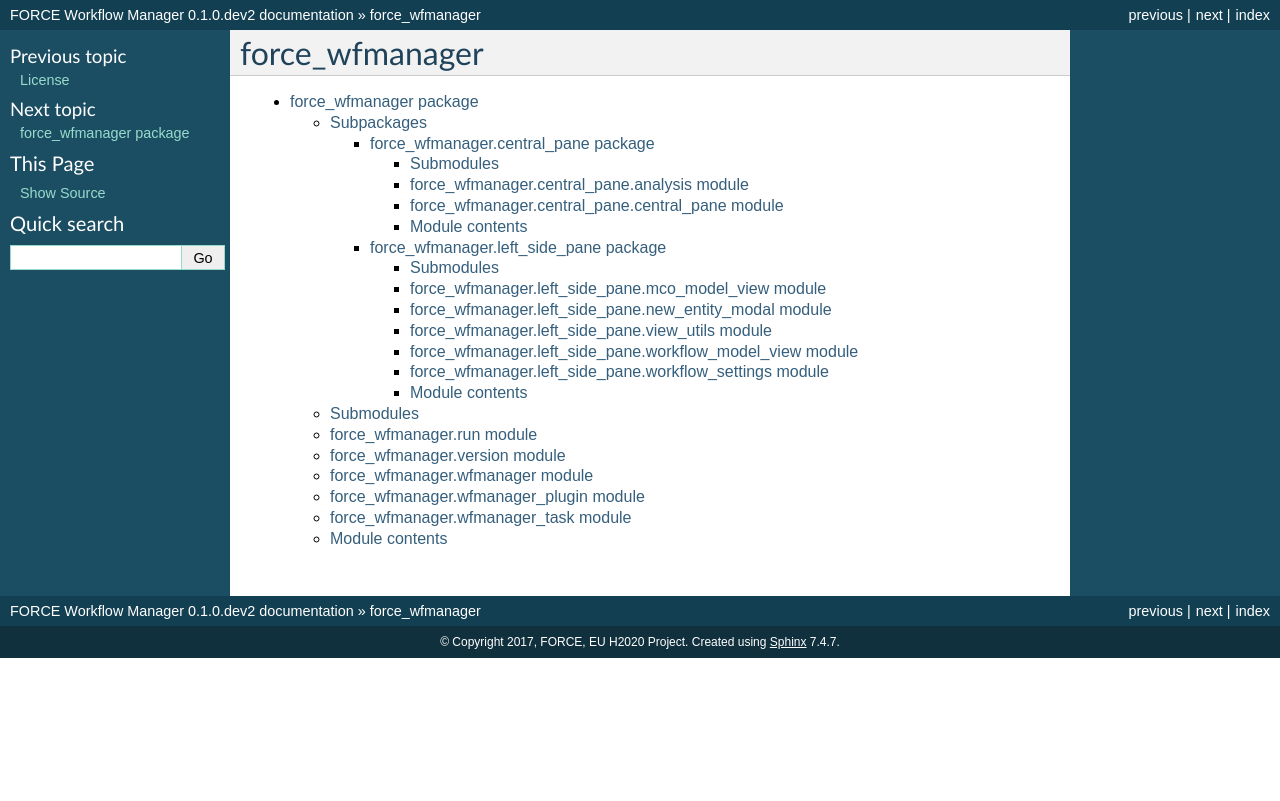
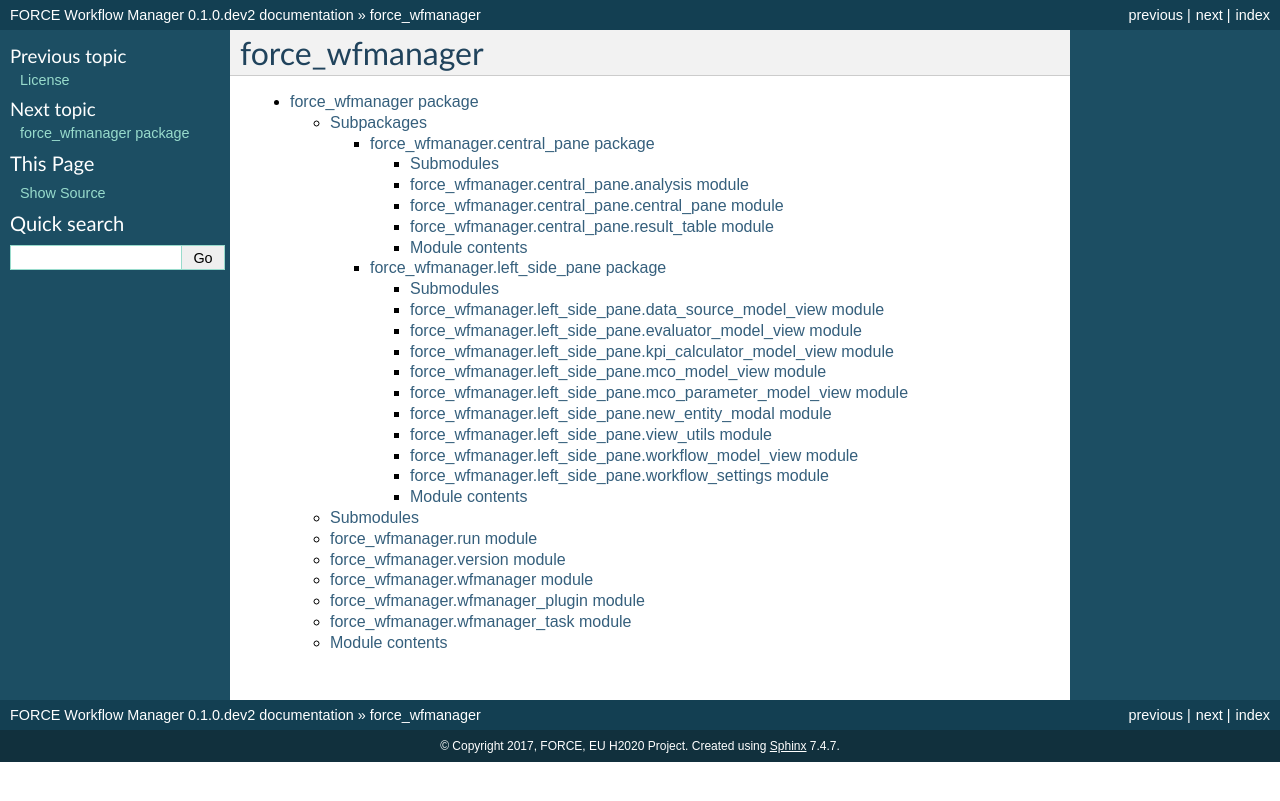
Before and after one commit to force-h2020/force-wfmanager, a Sphinx documentation site: the page built from doc/source/api/modules.rst, in a window 1280 px wide. Shown: the top 801 px of the page. Built offline with Sphinx 7.4.7, drawn with Linux system fonts in a browser that asks for light colours; the version number is read from the project's files by our own code.

Commit message:
Make doc

```diff
--- a/doc/source/api/force_wfmanager.central_pane.rst
+++ b/doc/source/api/force_wfmanager.central_pane.rst
@@ -20,6 +20,14 @@
     :undoc-members:
     :show-inheritance:
 
+force_wfmanager.central_pane.result_table module
+------------------------------------------------
+
+.. automodule:: force_wfmanager.central_pane.result_table
+    :members:
+    :undoc-members:
+    :show-inheritance:
+
 
 Module contents
 ---------------
```
Also changed, not shown: doc/source/api/force_wfmanager.left_side_pane.rst (+32 -0 lines).
